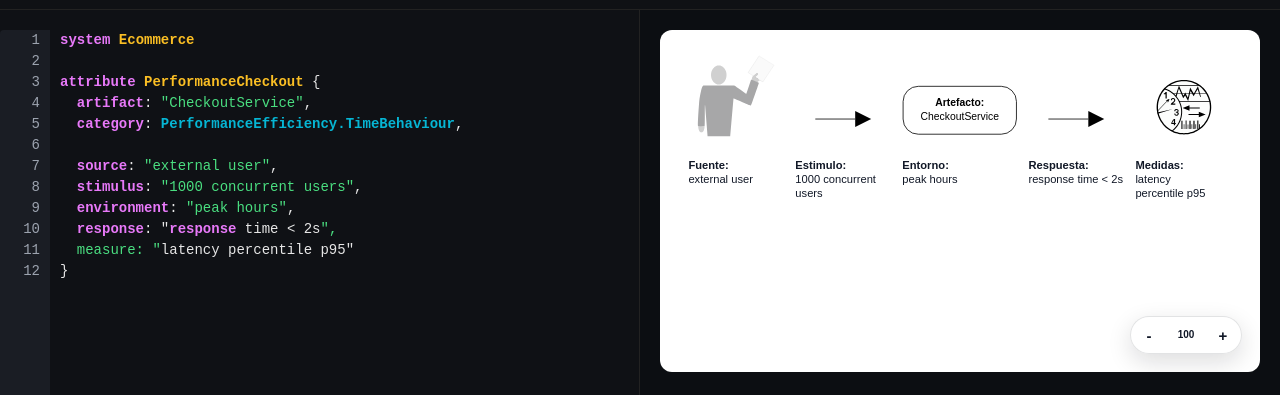
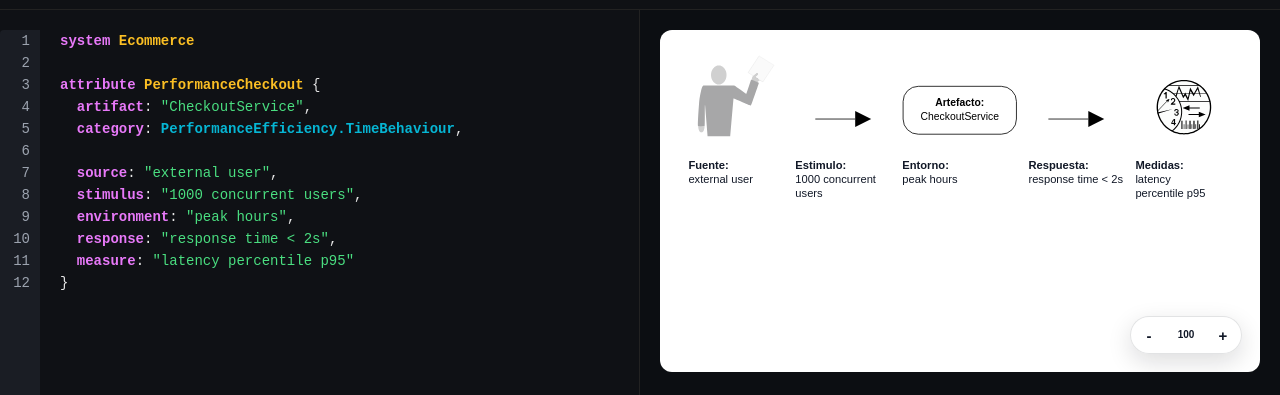
Before and after one commit to LePeanutButter/qify, a website built with Vite: page index.html in a window 1280 px wide. Shown: the part 65-460 px from the top of the page. Built offline with nearby package versions, Linux system fonts and the light colour scheme.

Commit message:
refactor: improve editor robustness

```diff
--- a/css/styles.css
+++ b/css/styles.css
@@ -45,15 +45,21 @@ body {
   color: #9ca3af;
   font-family: "Fira Code", monospace;
   font-size: 14px;
-  line-height: 1.5;
+  line-height: 22px; /* Match textarea */
   text-align: right;
   padding-right: 10px;
+  padding-top: 0px;
   user-select: none;
   z-index: 1;
   border-radius: 4px 0 0 4px;
   overflow: hidden;
   white-space: pre;
   pointer-events: none;
+  box-sizing: border-box;
+}
+
+.line-numbers div {
+  height: 22px; /* Default height for logical lines */
 }
 
 .line-numbers::-webkit-scrollbar {
@@ -72,8 +78,8 @@ textarea {
   color: transparent;
   font-family: "Fira Code", monospace;
   font-size: 14px;
-  line-height: 1.5;
-  white-space: pre-wrap;
+  line-height: 22px; /* Fixed line height for better sync */
+  white-space: pre-wrap; /* Enable word wrap */
   word-wrap: break-word;
   outline: none;
   resize: none;
@@ -82,12 +88,11 @@ textarea {
   padding: 0;
   margin: 0;
   box-sizing: border-box;
-  overflow: auto;
-  /* Ensure consistent text rendering */
+  overflow-y: auto;
+  overflow-x: hidden;
   text-align: left;
   letter-spacing: normal;
-  tab-size: 4;
-  /* Force scrollbar to always be visible to maintain consistent width */
+  tab-size: 2;
   scrollbar-gutter: stable;
 }
 
@@ -101,25 +106,19 @@ textarea {
   color: #e6e6e6;
   font-family: "Fira Code", monospace;
   font-size: 14px;
-  line-height: 1.5;
-  white-space: pre-wrap;
+  line-height: 22px; /* Must match textarea */
+  white-space: pre-wrap; /* Match textarea */
   word-wrap: break-word;
   pointer-events: none;
   z-index: 1;
-  overflow: auto;
+  overflow: hidden; /* Controlled by textarea scroll */
   padding: 0;
   margin: 0;
   box-sizing: border-box;
   text-align: left;
   letter-spacing: normal;
-  tab-size: 4;
-  /* Force scrollbar to always be visible to maintain consistent width */
+  tab-size: 2;
   scrollbar-gutter: stable;
-  /* Hide scrollbar but keep functionality */
-  scrollbar-width: none;
-  /* Firefox */
-  -ms-overflow-style: none;
-  /* IE/Edge */
 }
 
 .syntax-highlight::-webkit-scrollbar {
--- a/src/core/domain/dsl/services/DSLParser.ts
+++ b/src/core/domain/dsl/services/DSLParser.ts
@@ -3,6 +3,7 @@
  * Handles parsing of DSL text into structured AST and program objects
  */
 
+import { CATEGORIES } from '../../../../constants/dsl.constants';
 import type {
   DSLProgram,
   Token,
@@ -139,7 +140,11 @@ export class DSLParser {
       } else if (this.match('KEYWORD_ATTRIBUTE')) {
         const attributeNode = this.parseAttributeDeclaration();
         if (attributeNode) children.push(attributeNode);
+      } else if (this.check('WHITESPACE')) {
+        this.advance();
       } else {
+        const token = this.peek();
+        this.addError(`Unexpected token '${token.value}'`, token.position, 'error');
         this.advance();
       }
     }
@@ -176,39 +181,38 @@ export class DSLParser {
     const attributeIdentifier = this.consume('IDENTIFIER', 'Expected attribute name');
     if (!attributeIdentifier) return null;
 
-    this.consume('LBRACE', 'Expected \'{\'');
+    if (!this.consume('LBRACE', 'Expected \'{\'')) return null;
 
     const children: ASTNode[] = [];
 
-    // Parse artifact
-    if (this.match('KEYWORD_ARTIFACT')) {
-      const artifactNode = this.parseArtifactDeclaration();
-      if (artifactNode) children.push(artifactNode);
+    // Parse properties with error recovery
+    while (!this.check('RBRACE') && !this.isAtEnd()) {
+      if (this.match('KEYWORD_ARTIFACT')) {
+        const artifactNode = this.parseArtifactDeclaration();
+        if (artifactNode) children.push(artifactNode);
+      } else if (this.match('KEYWORD_CATEGORY')) {
+        const categoryNode = this.parseCategoryDeclaration();
+        if (categoryNode) children.push(categoryNode);
+      } else if (this.match('KEYWORD_SHOW_INFO')) {
+        const showInfoNode = this.parseShowInfoDeclaration();
+        if (showInfoNode) children.push(showInfoNode);
+      } else if (this.check('KEYWORD_SOURCE') || this.check('KEYWORD_STIMULUS') ||
+                 this.check('KEYWORD_ENVIRONMENT') || this.check('KEYWORD_RESPONSE') ||
+                 this.check('KEYWORD_MEASURE')) {
+        const scenarioNode = this.parseScenarioDeclaration();
+        if (scenarioNode) children.push(scenarioNode);
+      } else if (this.check('WHITESPACE')) {
+        this.advance();
+      } else {
+        const token = this.peek();
+        this.addError(`Unexpected attribute property '${token.value}'`, token.position, 'error');
+        this.advance();
+      }
     }
 
-    // Parse category
-    if (this.match('KEYWORD_CATEGORY')) {
-      const categoryNode = this.parseCategoryDeclaration();
-      if (categoryNode) children.push(categoryNode);
+    if (!this.consume('RBRACE', 'Expected \'}\'')) {
+      // Sync to next block or EOF
     }
-
-    // Optional visual flag: showInfo or showInfo: true|false
-    if (this.match('KEYWORD_SHOW_INFO')) {
-      const showInfoNode = this.parseShowInfoDeclaration();
-      if (showInfoNode) children.push(showInfoNode);
-    }
-
-    // Parse scenario
-    const scenarioNode = this.parseScenarioDeclaration();
-    if (scenarioNode) children.push(scenarioNode);
-
-    // Optional visual flag: showInfo or showInfo: true|false
-    if (this.match('KEYWORD_SHOW_INFO')) {
-      const showInfoNode = this.parseShowInfoDeclaration();
-      if (showInfoNode) children.push(showInfoNode);
-    }
-
-    this.consume('RBRACE', 'Expected \'}\'');
 
     return {
       type: 'AttributeDeclaration',
@@ -258,6 +262,11 @@ export class DSLParser {
       const partToken = this.consume('IDENTIFIER', 'Expected category part');
       if (!partToken) break;
       categoryValue += `.${partToken.value}`;
+    }
+
+    // Validation: Check if category exists in constants
+    if (!CATEGORIES.includes(categoryValue)) {
+      this.addError(`Invalid category '${categoryValue}'. Must be a valid ISO 25010 category.`, position, 'error');
     }
 
     this.match('COMMA');
--- a/src/hooks/use-editor.ts
+++ b/src/hooks/use-editor.ts
@@ -34,10 +34,13 @@ export class EditorManager {
    */
   setupEventListeners(): void {
     if (this.codeTextarea) {
+      // Use input for content changes and scroll for positioning
       this.codeTextarea.addEventListener('input', () => this.handleCodeInput());
-      this.codeTextarea.addEventListener('keyup', () => this.handleCodeInput());
       this.codeTextarea.addEventListener('scroll', () => this.syncScroll());
       this.codeTextarea.addEventListener('keydown', (e) => this.handleKeyDown(e));
+
+      // Sync on initial load
+      this.syncScroll();
     }
 
     // Close examples when clicking outside
@@ -56,21 +59,55 @@ export class EditorManager {
     if (!this.codeTextarea || !this.syntaxHighlightDiv) return;
 
     const text = this.codeTextarea.value;
+
+    // 1. Validate DSL first to get latest errors
     const parseResult = DSLParser.parseDSL(text);
     const errors = parseResult.errors || [];
 
-    // Update syntax highlighting
+    // 2. Update syntax highlighting with error info
     this.syntaxHighlightDiv.innerHTML = SyntaxHighlighter.highlight(text, errors);
 
-    // Update line numbers
+    // 3. Update line numbers with wrap support
     if (this.lineNumbersDiv) {
       const lines = text.split('\n');
-      this.lineNumbersDiv.innerHTML = lines.map((_, i) => `<div>${i + 1}</div>`).join('');
+
+      // Create or get mirror element for height calculation
+      let mirror = document.getElementById('line-mirror');
+      if (!mirror) {
+        mirror = document.createElement('div');
+        mirror.id = 'line-mirror';
+        // Match textarea styles exactly
+        mirror.style.position = 'absolute';
+        mirror.style.visibility = 'hidden';
+        mirror.style.whiteSpace = 'pre-wrap';
+        mirror.style.wordWrap = 'break-word';
+        mirror.style.fontFamily = '"Fira Code", monospace';
+        mirror.style.fontSize = '14px';
+        mirror.style.lineHeight = '22px';
+        mirror.style.width = this.codeTextarea.clientWidth + 'px';
+        mirror.style.padding = '0';
+        mirror.style.tabSize = '2';
+        document.body.appendChild(mirror);
+      } else {
+        mirror.style.width = this.codeTextarea.clientWidth + 'px';
+      }
+
+      let lineNumbersHTML = '';
+      for (let i = 0; i < lines.length; i++) {
+        // Measure height of this logical line
+        mirror.textContent = lines[i] || ' ';
+        const height = mirror.offsetHeight;
+        lineNumbersHTML += `<div style="height: ${height}px">${i + 1}</div>`;
+      }
+      this.lineNumbersDiv.innerHTML = lineNumbersHTML;
     }
 
     this.syntaxHighlightDiv.dataset['lineCount'] = text.split('\n').length.toString();
 
-    // Validate and Render
+    // 4. Sync scroll immediately (especially if line count changed)
+    this.syncScroll();
+
+    // 5. Update Status and Render
     this.validate(text);
     if (text.trim()) {
       this.render(text);
--- a/src/services/syntax-highlighter.service.ts
+++ b/src/services/syntax-highlighter.service.ts
@@ -10,60 +10,54 @@ export class SyntaxHighlighter {
    * Apply syntax highlighting to the provided text
    */
   static highlight(text: string, errors: ValidationError[] = []): string {
-    // Step 1: Escape HTML entities FIRST
+    // Step 1: Escape HTML entities FIRST to avoid issues with < or >
     let processed = escapeHtml(text);
 
-    // Step 2: Mark strings with placeholders to protect them
+    // Step 2: Extract and protect strings
     const stringPlaceholders: string[] = [];
-    let placeholderIndex = 0;
+    // This regex looks for escaped &quot; and &#39; which were created by escapeHtml
+    const stringRegex = /(&quot;.*?&quot;|&#39;.*?&#39;)/g;
 
-    processed = processed.replaceAll(/&quot;([^&]*)&quot;/g, (_match, content) => {
-      const placeholder = `__STRING_${placeholderIndex}__`;
-      stringPlaceholders[placeholderIndex] = `<span class="string">"${content}"</span>`;
-      placeholderIndex++;
-      return placeholder;
-    });
-
-    processed = processed.replaceAll(/&#39;([^&]*)&#39;/g, (_match, content) => {
-      const placeholder = `__STRING_${placeholderIndex}__`;
-      stringPlaceholders[placeholderIndex] = `<span class="string">'${content}'</span>`;
-      placeholderIndex++;
+    processed = processed.replace(stringRegex, (match) => {
+      const placeholder = `__STRP_${stringPlaceholders.length}__`;
+      stringPlaceholders.push(`<span class="string">${match}</span>`);
       return placeholder;
     });
 
     // Step 3: Highlight system and attribute names
-    processed = processed.replaceAll(/\bsystem\s+([A-Za-z_]\w*)\b/g, 'system <span class="number">$1</span>');
-    processed = processed.replaceAll(/\battribute\s+([A-Za-z_]\w*)\b/g, 'attribute <span class="number">$1</span>');
+    // system Name { ... }
+    processed = processed.replace(/\b(system|attribute)\b\s+([A-Za-z_]\w*)/g, (match, kw, name) => {
+      return `<span class="keyword">${kw}</span> <span class="number">${name}</span>`;
+    });
 
-    // Step 4: Highlight keywords - but NOT inside placeholders
+    // Step 4: Highlight keywords (only if not already highlighted)
     KEYWORDS.forEach(keyword => {
-      const parts = processed.split(/(__STRING_\d+__)/);
-      const processedParts = parts.map((part, index) => {
-        if (index % 2 === 0) {
-          return part.replaceAll(new RegExp(String.raw`\b${escapeRegExp(keyword)}\b`, 'g'), `<span class="keyword">${keyword}</span>`);
-        }
-        return part;
-      });
-      processed = processedParts.join('');
+      const regex = new RegExp(`(?<!<span[^>]*>)\\b${escapeRegExp(keyword)}\\b(?!</span>)`, 'g');
+      processed = processed.replace(regex, `<span class="keyword">${keyword}</span>`);
     });
 
     // Step 5: Highlight categories
     const sortedCategories = [...CATEGORIES].sort((a, b) => b.length - a.length);
     sortedCategories.forEach(category => {
-      const regex = new RegExp(String.raw`\b${escapeRegExp(category)}\b`, 'g');
-      processed = processed.replaceAll(regex, `<span class="category">${category}</span>`);
+      const regex = new RegExp(`(?<!<span[^>]*>)\\b${escapeRegExp(category)}\\b(?!</span>)`, 'g');
+      processed = processed.replace(regex, `<span class="category">${category}</span>`);
     });
 
     // Step 6: Highlight comments
-    processed = processed.replaceAll(/(\/\/.*$)/gm, '<span class="comment">$1</span>');
-    processed = processed.replaceAll(/(\/\*[\s\S]*?\*\/)/g, '<span class="comment">$1</span>');
+    processed = processed.replace(/(\/\/.*$)/gm, '<span class="comment">$1</span>');
+    processed = processed.replace(/(\/\*[\s\S]*?\*\/)/g, '<span class="comment">$1</span>');
 
-    // Step 7: Restore strings from placeholders
+    // Step 7: Restore protected strings
     stringPlaceholders.forEach((replacement, index) => {
-      processed = processed.replace(`__STRING_${index}__`, replacement);
+      processed = processed.replace(`__STRP_${index}__`, replacement);
     });
 
-    // Step 8: Highlight errors with red underline
+    // Step 8: Ensure trailing newline is visible to match textarea scroll height
+    if (text.endsWith('\n')) {
+      processed += ' ';
+    }
+
+    // Step 9: Highlight errors
     if (errors.length > 0) {
       processed = this.highlightErrors(processed, errors);
     }
```
Also changed, not shown: src/constants/dsl.constants.ts (+27 -12 lines).
